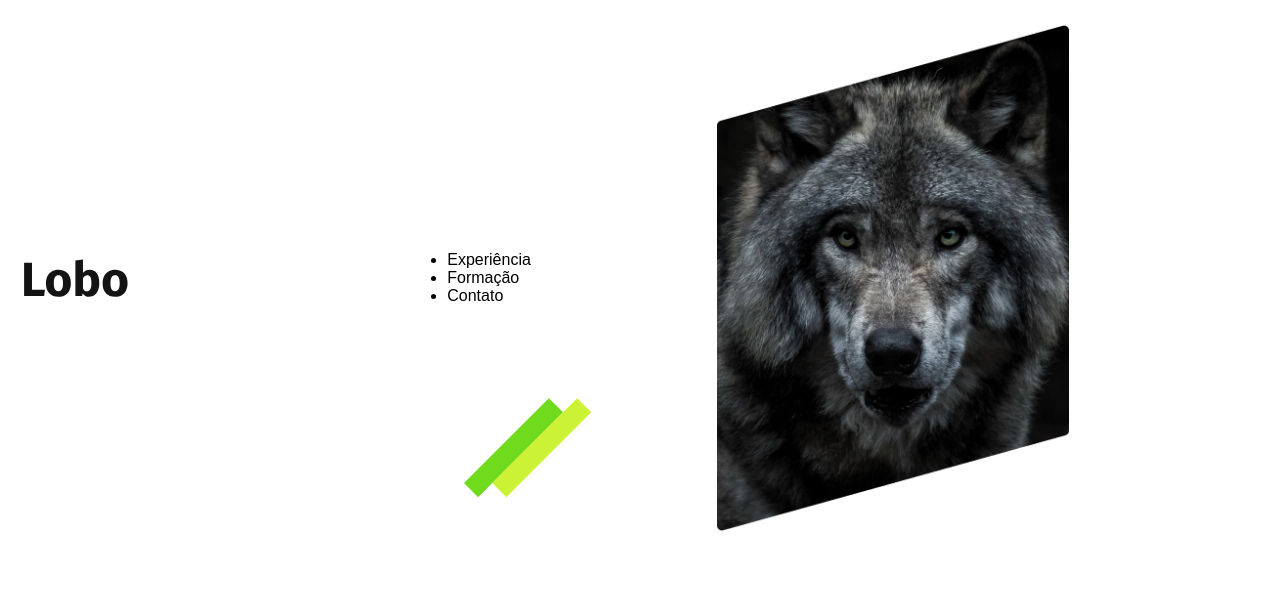
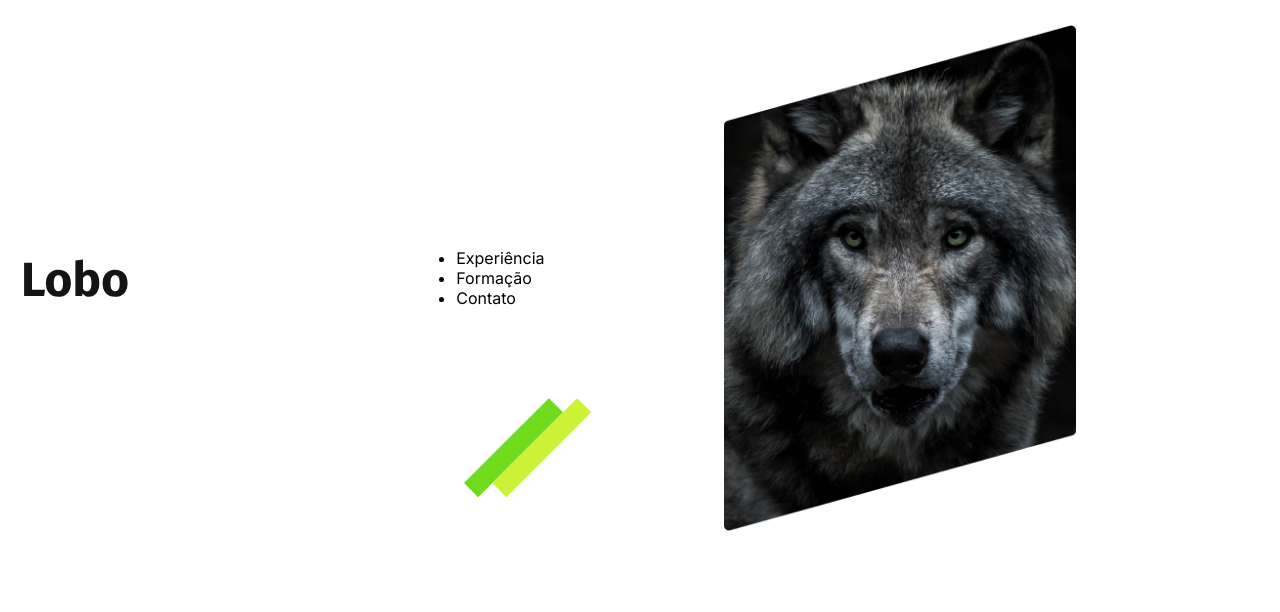
Before and after one commit to GabrielBandeiraJunior/GabrielBandeiraJunior.github.io, a plain HTML site: page index.html in a window 1280 px wide. Shown: the top 612 px of the page. Drawn offline with Linux system fonts and the light colour scheme.

Commit message:
teste alteracao fonte Inter

```diff
--- a/global.css
+++ b/global.css
@@ -1,5 +1,5 @@
 body{
-  font-family: 'fira sans',Arial, sans-serif;
+  font-family: inter;
   color: #141414;
   margin:0;
 }
--- a/header.css
+++ b/header.css
@@ -1,6 +1,6 @@
 body {
 	margin: 0;
-	font-family: "Fira Sans", Arial, sans-serif;
+	font-family: inter;
 }
 
 .header {
@@ -18,7 +18,6 @@ body {
 	display: flex;
 	flex-wrap: wrap;
 }
-
 
 .grid1{
 	/* position: relative; */
--- a/index.html
+++ b/index.html
@@ -9,6 +9,10 @@
 	<link rel="stylesheet" href="grid-preto.css">
 	<link rel="stylesheet" href="mediaQuery.css">
 	<link rel="icon" href="./icone.svg" type="image/svg+xml">
+
+	<link rel="preconnect" href="https://fonts.googleapis.com">
+<link rel="preconnect" href="https://fonts.gstatic.com" crossorigin>
+<link href="https://fonts.googleapis.com/css2?family=Inter:ital,opsz,wght@0,14..32,100..900;1,14..32,100..900&display=swap" rel="stylesheet">
 
 	<title>Titulo Lobo</title>
 </head>
```
